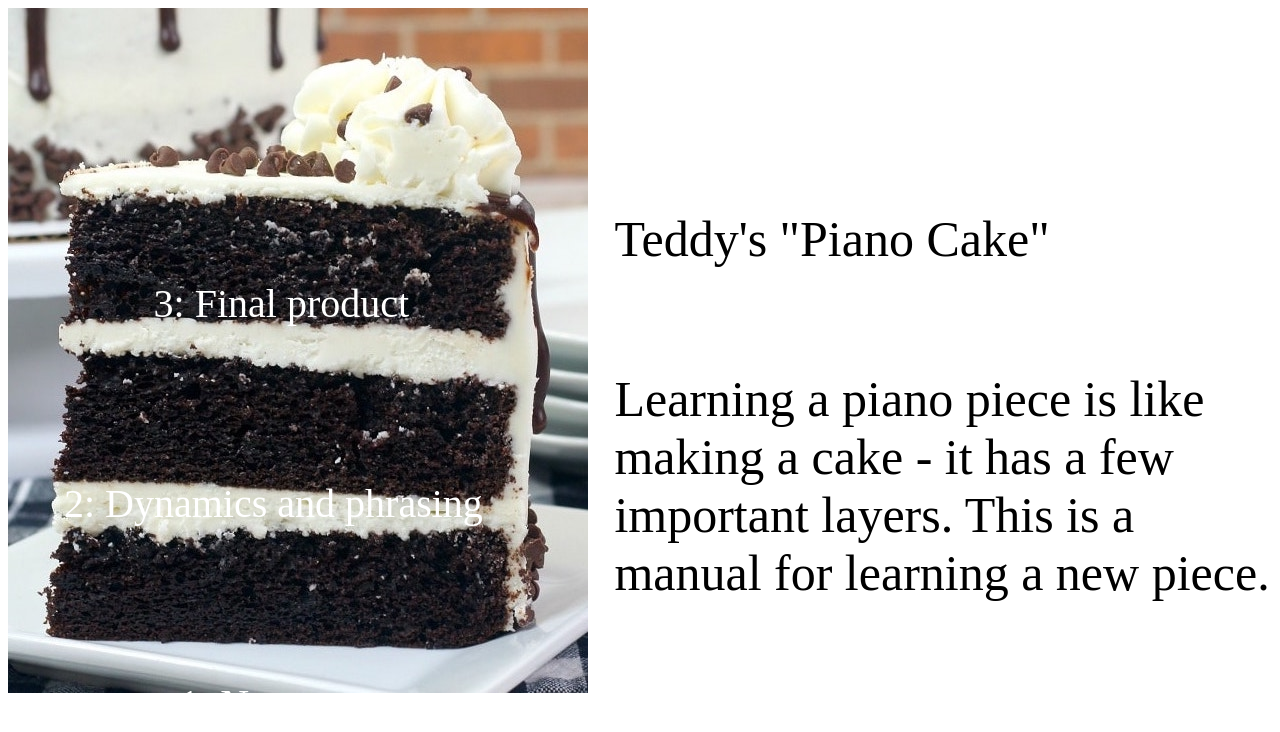
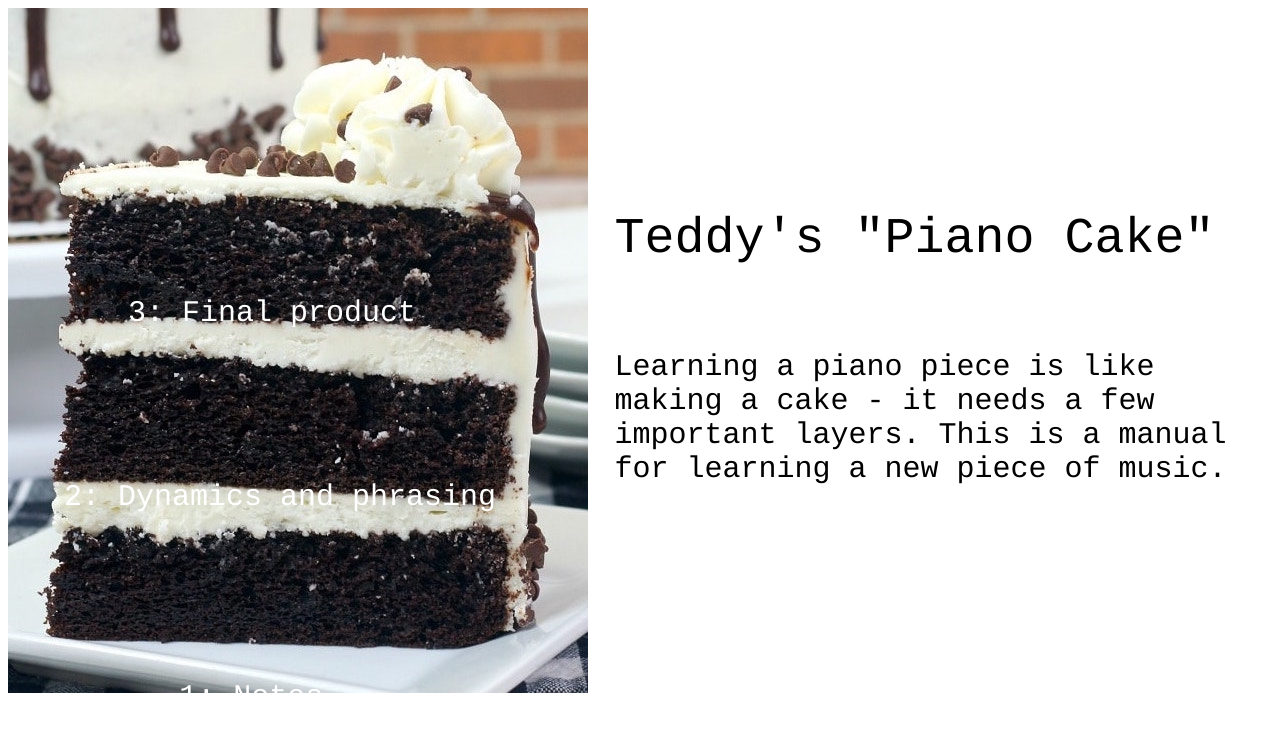
Before and after one commit to TREX143/TREX143.github.io, a plain HTML site: page finalProject.html in a window 1280 px wide. Drawn offline with Linux system fonts and the light colour scheme.

Commit message:
added final project to public

```diff
--- a/finalProject.html
+++ b/finalProject.html
@@ -15,21 +15,24 @@
 
 	#a1{
 		color: white;
-		font-size: 40px;
+		font-size: 30px;
+		font-family: courier;
 		position: absolute;
-		top: 35%;
-		left: 12%;
+		top: 37%;
+		left: 10%;
 	}
 	#a2{
 		color: white;
-		font-size: 40px;
+		font-size: 30px;
+		font-family: courier;
 		position: absolute;
 		top: 60%;
 		left: 5%;
 	}
 	#a3{
 		color: white;
-		font-size: 40px;
+		font-size: 30px;
+		font-family: courier;
 		position: absolute;
 		top: 85%;
 		left: 14%;
@@ -37,13 +40,15 @@
 
 #title1 {
 	font-size: 50px;
+	font-family: courier;
 	position: absolute;
 	top: 20%;
 	left: 48%;
 }
 
 #title2 {
-	font-size: 50px;
+	font-size: 30px;
+	font-family: courier;
 	position: absolute;
 	top: 40%;
 	left: 48%;
@@ -75,7 +80,7 @@
 
 <div id="title2">
 	<p>
-		Learning a piano piece is like making a cake - it has a few important layers. This is a manual for learning a new piece.
+		Learning a piano piece is like making a cake - it needs a few important layers. This is a manual for learning a new piece of music.
 	</p>
 </div>
 
```
Also changed, not shown: Dynamics.html (+3 -2 lines), Notes.html (+3 -1 lines), finalTouchesAndFinalProduct.html (+3 -1 lines), reveal.js-master/FinalProjPreso.html (+1 -1 lines).
